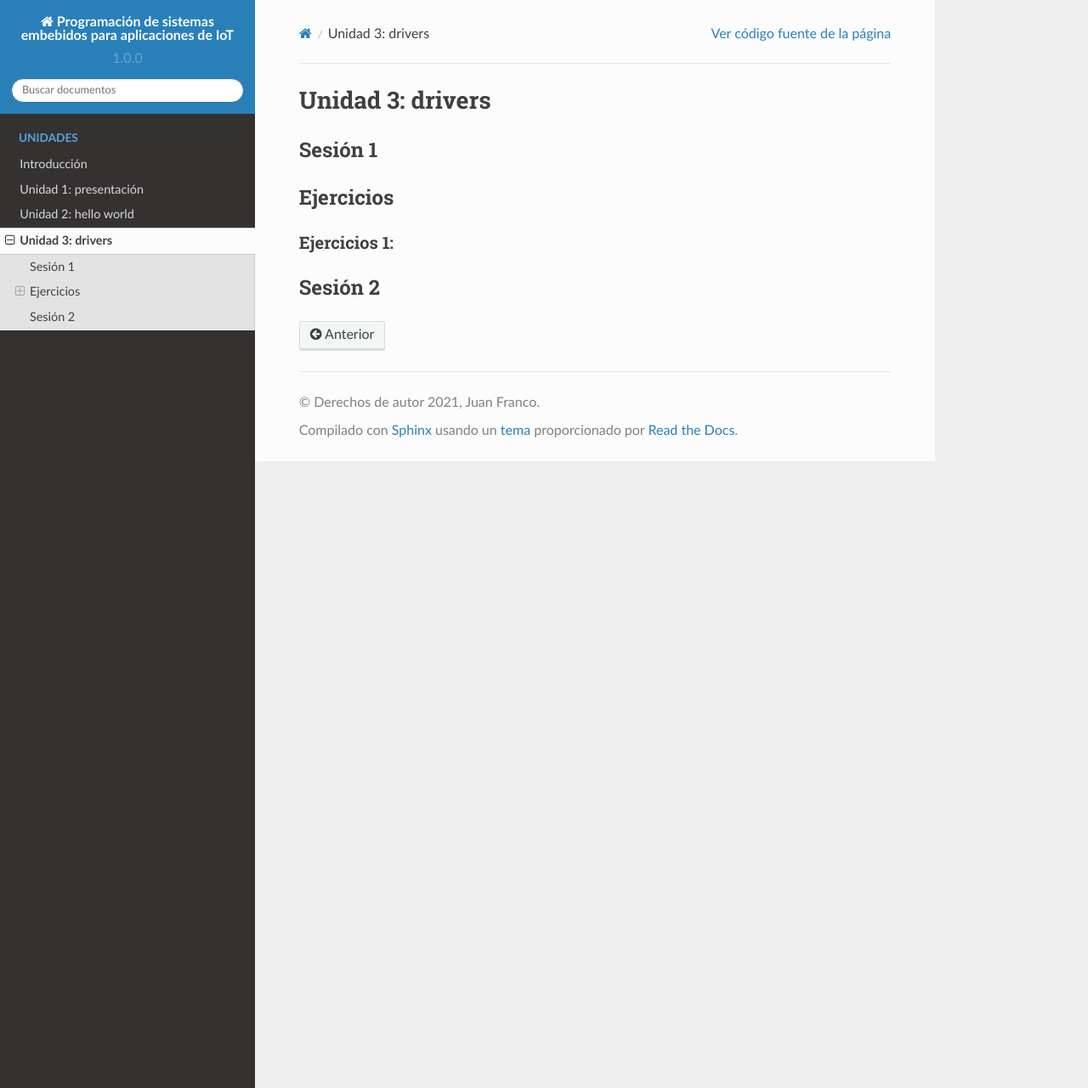
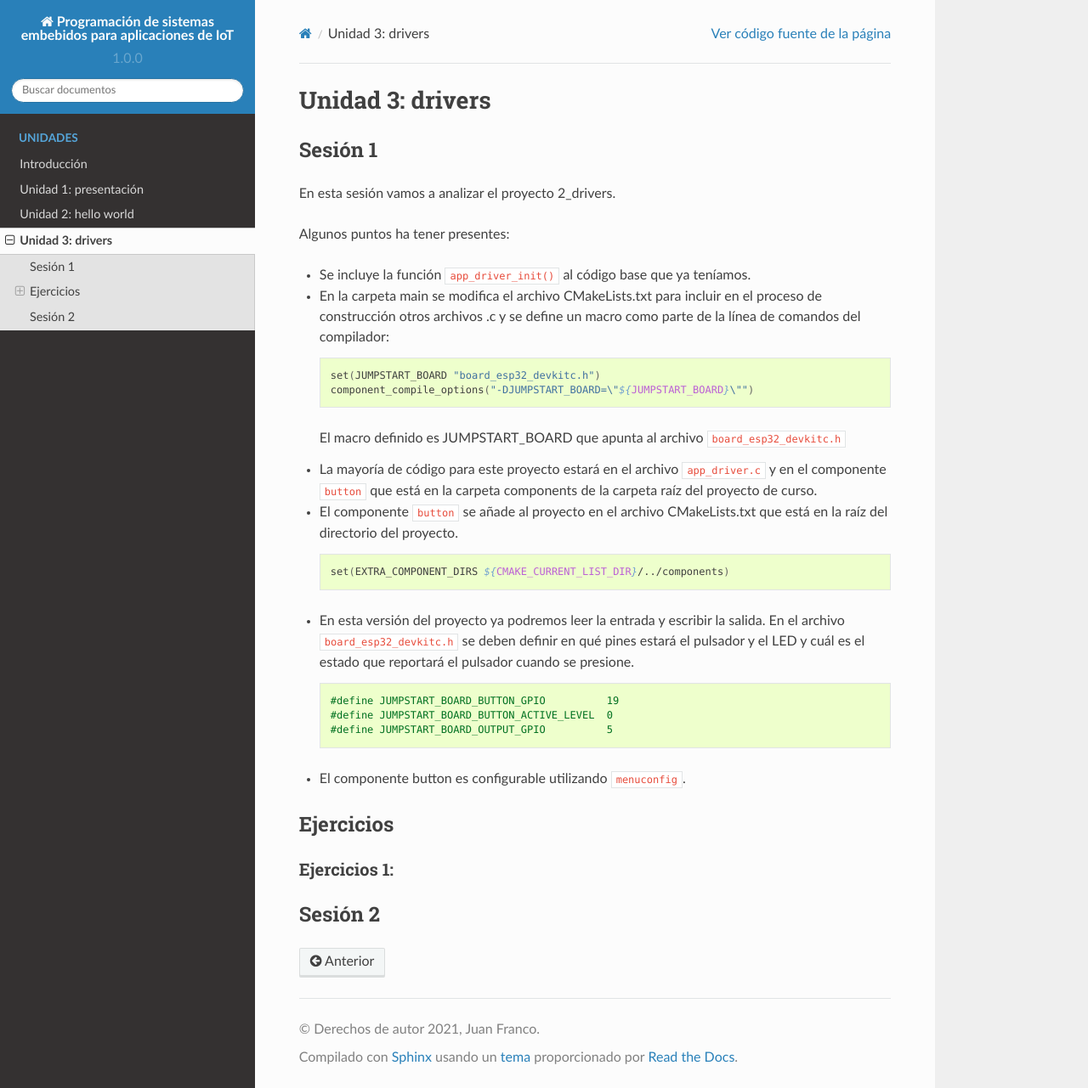
Before and after one commit to juanferfranco/espiot, a Sphinx documentation site: the page built from docs/_unidad3/unidad3.rst, in a window 1280 px wide and 1281 px high. Shown: the whole window at 85% size. Built offline with Sphinx 7.4.7 and the Read the Docs theme 2.0.0, drawn with Linux system fonts in a browser that asks for light colours.

Commit message:
Add Unit 3 session 1 tips

```diff
--- a/docs/_unidad3/unidad3.rst
+++ b/docs/_unidad3/unidad3.rst
@@ -3,6 +3,45 @@ Unidad 3: drivers
 
 Sesión 1
 -----------
+
+En esta sesión vamos a analizar el proyecto 2_drivers.
+
+Algunos puntos ha tener presentes:
+
+* Se incluye la función ``app_driver_init()`` al código base que ya teníamos.
+* En la carpeta main se modifica el archivo CMakeLists.txt para incluir en el proceso
+  de construcción otros archivos .c y se define un macro como parte de la línea
+  de comandos del compilador:
+
+  .. code-block:: bash
+
+        set(JUMPSTART_BOARD "board_esp32_devkitc.h")
+        component_compile_options("-DJUMPSTART_BOARD=\"${JUMPSTART_BOARD}\"")
+
+  El macro definido es JUMPSTART_BOARD que apunta al archivo ``board_esp32_devkitc.h``
+* La mayoría de código para este proyecto estará en el archivo ``app_driver.c`` y en el
+  componente ``button`` que está en la carpeta components de la carpeta raíz del
+  proyecto de curso.
+* El componente ``button`` se añade al proyecto en el archivo CMakeLists.txt que está
+  en la raíz del directorio del proyecto.
+
+  .. code-block:: bash
+
+        set(EXTRA_COMPONENT_DIRS ${CMAKE_CURRENT_LIST_DIR}/../components)
+
+* En esta versión del proyecto ya podremos leer la entrada y escribir la salida. En el archivo
+  ``board_esp32_devkitc.h`` se deben definir en qué pines estará el pulsador y el LED y
+  cuál es el estado que reportará el pulsador cuando se presione.
+
+  .. code-block:: c
+
+        #define JUMPSTART_BOARD_BUTTON_GPIO          19
+        #define JUMPSTART_BOARD_BUTTON_ACTIVE_LEVEL  0
+        #define JUMPSTART_BOARD_OUTPUT_GPIO          5
+
+* El componente button es configurable utilizando ``menuconfig``.
+
+
 
 Ejercicios
 -----------
```
